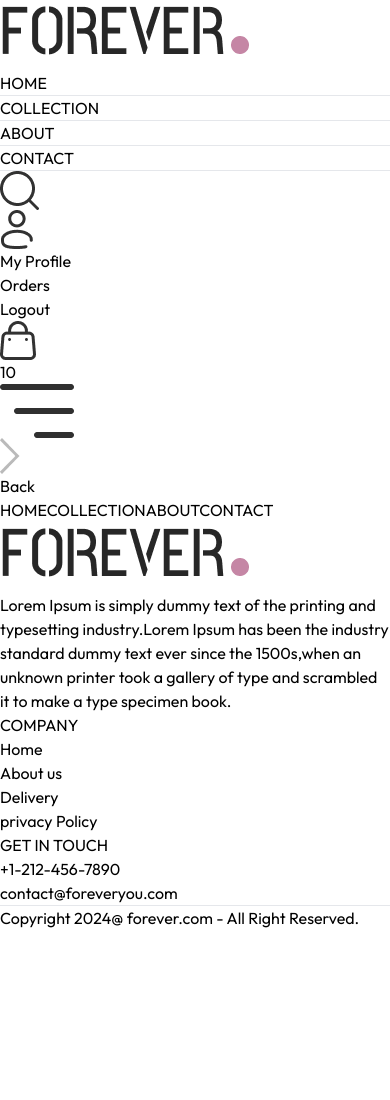
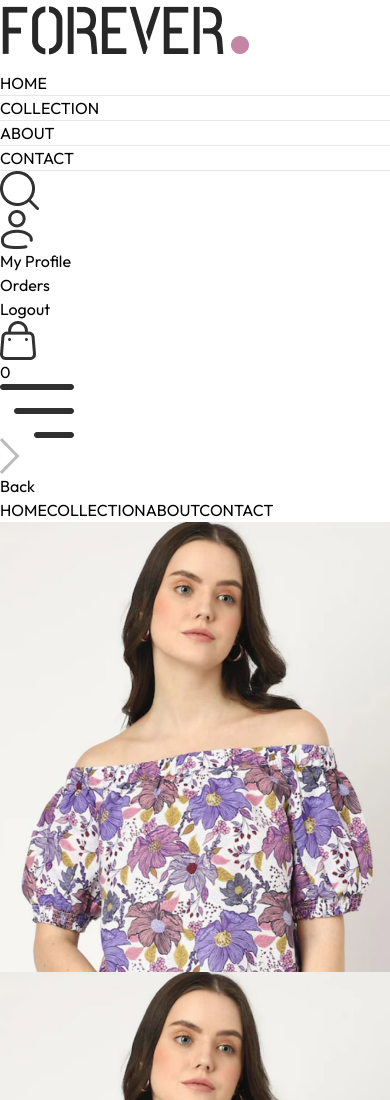
Before and after one commit to Alamin2017/E-React-JS-FrontEnd, a React (Vite) app in the folder frontend/: page /product/aaaaa in a window 390 px wide. Shown: the top 1100 px of the page. Before the commit the page ends 930 px from the top, so only its background shows below. Built offline with nearby package versions, Linux system fonts and the light colour scheme.

Commit message:
cart total is added

```diff
--- a/frontend/src/App.jsx
+++ b/frontend/src/App.jsx
@@ -13,10 +13,13 @@
 import Orders from './pages/Orders'
 import Footer from './components/Footer'
 import SearchBar from './components/SearchBar'
+import 'react-toastify/dist/ReactToastify.css';
+import { ToastContainer,toast } from 'react-toastify'
 
 const App = () => {
   return (
     <div className='px-4 sm:px-[5vw] md:px-[7vw] lg:px-[9vw]'>
+      <ToastContainer/>
       <Navbar/>
       <SearchBar/>
       <Routes>
--- a/frontend/src/components/Navbar.jsx
+++ b/frontend/src/components/Navbar.jsx
@@ -5,7 +5,7 @@
 import { ShopContext } from '../context/ShopContext';
 const Navbar = () => {
     const[visible,setVisible] = useState(false);
-    const{setShowSearch}=useContext(ShopContext);
+    const{setShowSearch,getCartCount}=useContext(ShopContext);
   return (
     <div className='flex items-center justify-between py-5 font-medium'>
         <Link to='/'><img src={assets.logo} className='w-36' alt=''/></Link>
@@ -42,7 +42,7 @@
             </div>
             <Link to='/cart' className='relative'>
             <img src={assets.cart_icon} className='w-5 min-w-5' alt=''/>
-            <p className='absolute right-[-5px] bottom-[-5px] w-4 text-center leading-4 bg-black text-white aspect-square rounded-full text-[8px]'>10</p>
+            <p className='absolute right-[-5px] bottom-[-5px] w-4 text-center leading-4 bg-black text-white aspect-square rounded-full text-[8px]'>{getCartCount()}</p>
             </Link>
             <img onClick={()=>setVisible(true)} src={assets.menu_icon} className='w-5 cursor-pointer sm:hidden' alt=''/>
         </div>
--- /dev/null
+++ b/frontend/src/components/RelatedProducts.jsx
@@ -0,0 +1,37 @@
+// eslint-disable-next-line no-unused-vars
+import React, { useContext, useEffect, useState } from 'react'
+import { ShopContext } from '../context/ShopContext'
+import Title from './Title';
+import ProductItem from './ProductItem'
+
+// eslint-disable-next-line react/prop-types
+const RelatedProducts = ({category,subCategory}) => {
+    const {products}=useContext(ShopContext);
+
+    const[related,setRelated]=useState([]);
+
+    useEffect(()=>{
+        if(products.length>0){
+            let productsCopy=products.slice();
+            productsCopy=productsCopy.filter((item)=>category===item.category);
+            productsCopy=productsCopy.filter((item)=>subCategory===item.subCategory);
+            setRelated(productsCopy.slice(0,5))
+        }
+    // eslint-disable-next-line react-hooks/exhaustive-deps
+    },[products])
+
+  return (
+    <div className='my-24'>
+        <div className='text-center tex-3xl py-2'>
+            <Title text1={'RELATED'} text2={'PRODUCTS'}/>
+        </div>
+        <div className='grid grid-cols-2 sm:grid-cols-3 md:grid-cols-4 lg:grid-cols-5 gap-4 gap-y-6 '>
+        {related.map((item, index) => (
+            <ProductItem key={index} id={item._id} image={item.image} name={item.name} price={item.price} />
+        ))}
+        </div>
+    </div>
+  )
+}
+
+export default RelatedProducts
--- a/frontend/src/context/ShopContext.jsx
+++ b/frontend/src/context/ShopContext.jsx
@@ -1,6 +1,7 @@
 import PropTypes from 'prop-types';
 import { createContext, useState } from 'react';
 import { products } from '../assets/assets';
+import { toast } from 'react-toastify';
 
 export const ShopContext = createContext();
 
@@ -9,11 +10,44 @@
   const delivery_fee = 10;
   const[search,setSearch]=useState('');
   const[showSearch,setShowSearch]=useState(false);
+  const[cartItems,setCartItems]=useState({});
+  const addToCart=async(itemId,size)=>{
+    if(!size){
+      toast.error('Select Product Size');
+      return;
+    }
+    let cartData=structuredClone(cartItems);
+    if(cartData[itemId]){
+      if(cartData[itemId][size]){
+        cartData[itemId][size] +=1;
+      }
+      else{
+        cartData[itemId][size]=1;
+      }
+    }
+    else{
+      cartData[itemId]={};
+      cartData[itemId][size] = 1;
+    }
+    setCartItems(cartData);
+  }
+  const getCartCount = () => {
+    let totalCount = 0;
+    for (const items in cartItems) {
+      for (const size in cartItems[items]) {
+        if (cartItems[items][size] > 0) {
+          totalCount += cartItems[items][size];
+        }
+      }
+    }
+    return totalCount;
+  };
+
 
   const value = {
     products,
     currency,
-    delivery_fee,search,setSearch,showSearch,setShowSearch
+    delivery_fee,search,setSearch,showSearch,setShowSearch,cartItems,addToCart,getCartCount
   };
 
   return (
--- a/frontend/src/index.css
+++ b/frontend/src/index.css
@@ -14,6 +14,10 @@
     font-weight: 400;
     font-style: normal;
 }
+::-webkit-scrollbar{
+    display: none;
+}
+
 @media(max-width:640px){
     a.active{
        background-color: black;
--- a/frontend/src/pages/Product.jsx
+++ b/frontend/src/pages/Product.jsx
@@ -1,12 +1,95 @@
-// eslint-disable-next-line no-unused-vars
-import React from 'react'
+/* eslint-disable no-unused-vars */
+import React, { useContext, useEffect, useState } from 'react';
+import { useParams } from 'react-router-dom';
+import { ShopContext } from '../context/ShopContext';
+import { assets } from '../assets/assets';
+import RelatedProducts from '../components/RelatedProducts';
 
 const Product = () => {
-  return (
-    <div>
+  const { productId } = useParams();
+  const { products,currency,addToCart } = useContext(ShopContext);
+  const [productData, setProductData] = useState(null); // use null instead of false
+  const [image, setImage] = useState('');
+  const [size,setSize]=useState('');
 
+  const fetchProductData = () => {
+    const foundProduct = products.find((item) => item._id === productId); // use find instead of map
+    if (foundProduct) {
+      setProductData(foundProduct);
+      setImage(foundProduct.image[0]); // set the first image as default
+    }
+  };
+
+  useEffect(() => {
+    fetchProductData();
+  // eslint-disable-next-line react-hooks/exhaustive-deps
+  }, [productId]); // rerun when productId changes
+
+  return productData ? (
+    <div className='border-t-2 pt-10 transition-opacity ease-in duration-500 opacity-100'>
+      <div className='flex gap-12 sm:gap-12 flex-col sm:flex-row'>
+        <div className='flex-1 flex flex-col-reverse gap-3 sm:flex-row'>
+          <div className='flex sm:flex-col overflow-x-auto sm:overflow-y-scroll justify-between sm:justify-normal sm:w-[18.7%] w-full'>
+            {productData.image.map((item, index) => (
+              <img
+                src={item}
+                key={index}
+                className='w-[24%] sm:w-full sm:mb-3 flex-shrink-0 cursor-pointer'
+                alt=''
+                onClick={() => setImage(item)} // set the clicked image
+              />
+            ))}
+          </div>
+          <div className='w-full sm:w-[80%]'>
+            <img className='w-full h-auto' src={image} alt='' /> {/* Display the selected image */}
+          </div>
+        </div>
+        <div className='flex-1'>
+          <h1 className='font-medium text-2xl mt-2'>{productData.name}</h1>
+          <div className='flex items-center gap-1 mt-2'>
+            <img src={assets.star_icon}alt='' className='w-3 5'/>
+            <img src={assets.star_icon}alt='' className='w-3 5'/>
+            <img src={assets.star_icon}alt='' className='w-3 5'/>
+            <img src={assets.star_icon}alt='' className='w-3 5'/>
+            <img src={assets.star_dull_icon}alt='' className='w-3 5'/>
+            <p className='pl-2'>(122)</p>
+          </div>
+          <p className='mt-5 text-3xl font-medium'>{currency}{productData.price}</p>
+          <p className='mt-5 text-gray-500 md:w-4/5'>{productData.description}</p>
+          <div className='flex flex-col gap-4 my-8'>
+            <p>Select Size</p>
+            <div className='flex gap-2'>
+              {productData.sizes.map((item,index)=>(
+                <button onClick={()=>setSize(item)} className={`border py-2 px-4 bg-gray-100 ${item===size ? 'border-orange-500':''}`} key={index}>{item}</button>
+              ))}
+            </div>
+          </div>
+          <button onClick={()=>addToCart(productData._id,size)} className='bg-black text-white px-8 py-3 text-sm active:bg-gray-700 '>ADD TO CART
+          </button>
+          <hr className='mt-8 sm:w-4/5'/>
+          <div className='text-sm text-gray-500 mt-5 flex flex-col gap-1'>
+            <p>100% original Product.</p>
+            <p>Cash on delivery is available on this product.</p>
+            <p>Easy return and exchange policy within 7 days.</p>
+          </div>
+        </div>
+      </div>
+
+      <div className='mt-20'>
+        <div className='flex'>
+          <b className='border px-5 py-3 text-sm'>Description</b>
+          <p className='border px-5 py-3 text-sm'>Reviews (122)</p>
+        </div>
+        <div className='flex flex-col gap-4 border px-6 py-6 text-sm text-gray-500'>
+          <p>An e-commerce website is an online platform that facilitates the buying and selling of products or services over the internet.</p>
+          <p>E-commerce websites typically display products or services along with detailed descriptions,images, and any available variations.</p>
+        </div>
+      </div>
+      <RelatedProducts category={productData.category} subCategory={productData.subCategory}/>
     </div>
-  )
-}
+  ) : (
+    <div className='opacity-0'></div>
+  );
+};
 
-export default Product
+export default Product;
```
